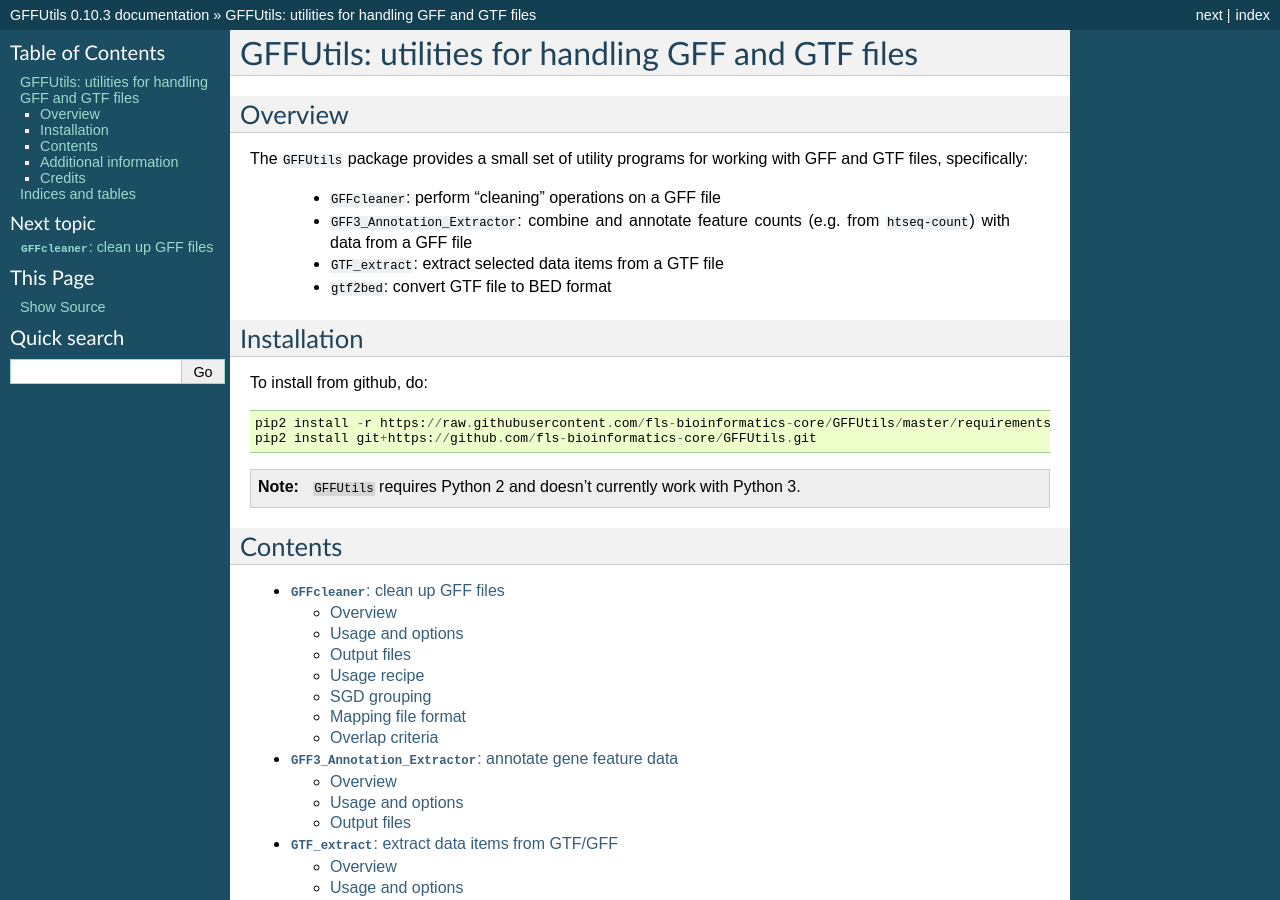
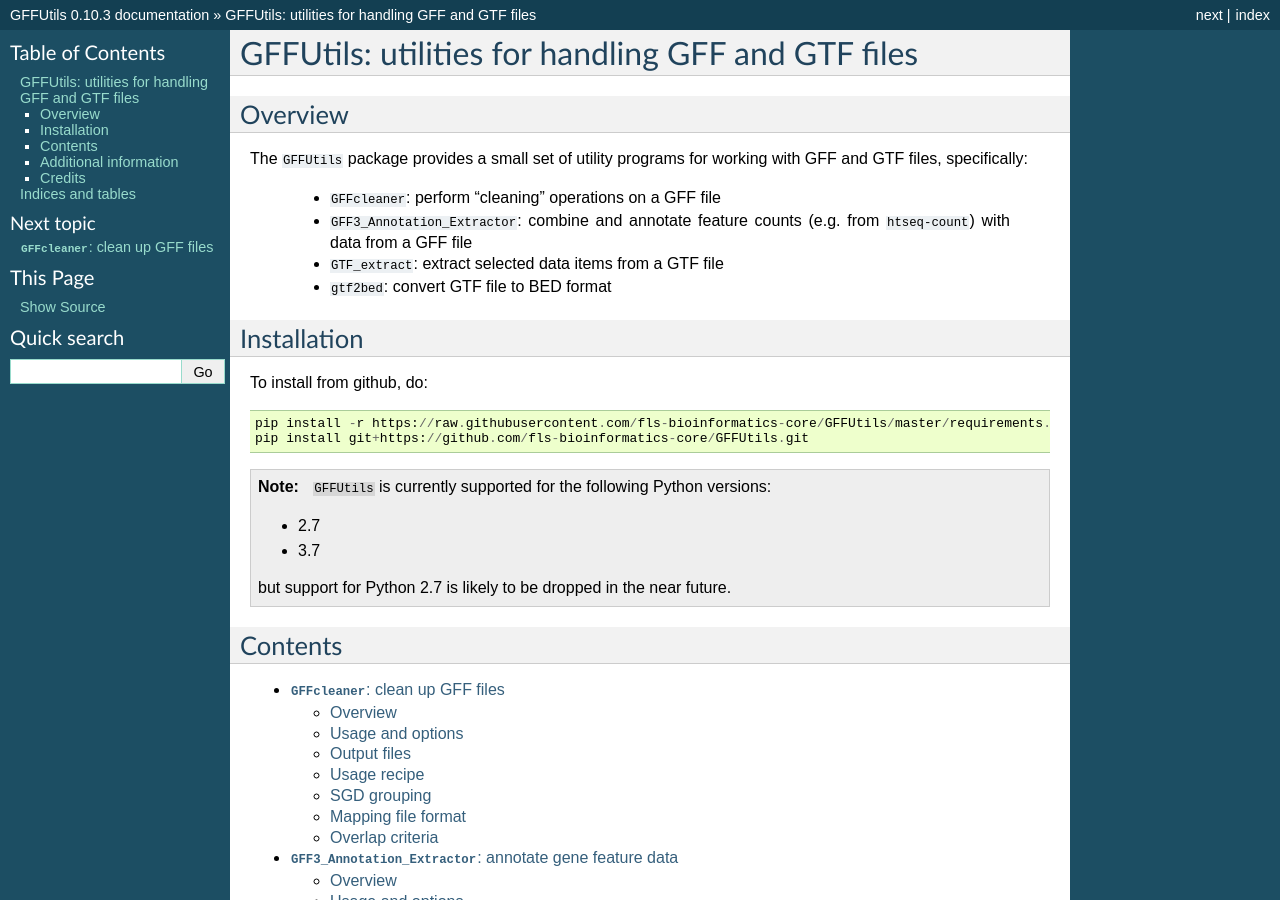
Before and after one commit to fls-bioinformatics-core/GFFUtils, a Sphinx documentation site: the page built from docs/index.rst, in a window 1280 px wide and 900 px high. Built offline with Sphinx 7.4.7, drawn with Linux system fonts in a browser that asks for light colours; pages that are not in the unit, such as notebooks, are missing from menus.

Commit message:
Update the documentation to indicate that Python 3 is supported.

```diff
--- a/docs/index.rst
+++ b/docs/index.rst
@@ -18,13 +18,19 @@ Installation
 
 To install from github, do::
 
-    pip2 install -r https://raw.githubusercontent.com/fls-bioinformatics-core/GFFUtils/master/requirements.txt
-    pip2 install git+https://github.com/fls-bioinformatics-core/GFFUtils.git
+    pip install -r https://raw.githubusercontent.com/fls-bioinformatics-core/GFFUtils/master/requirements.txt
+    pip install git+https://github.com/fls-bioinformatics-core/GFFUtils.git
 
 .. note::
 
-   ``GFFUtils`` requires Python 2 and doesn't currently work with
-   Python 3.
+   ``GFFUtils`` is currently supported for the following Python
+   versions:
+
+   * 2.7
+   * 3.7
+
+   but support for Python 2.7 is likely to be dropped in the near
+   future.
 
 Contents
 ********
```
Also changed, not shown: README.rst (+11 -6 lines).
